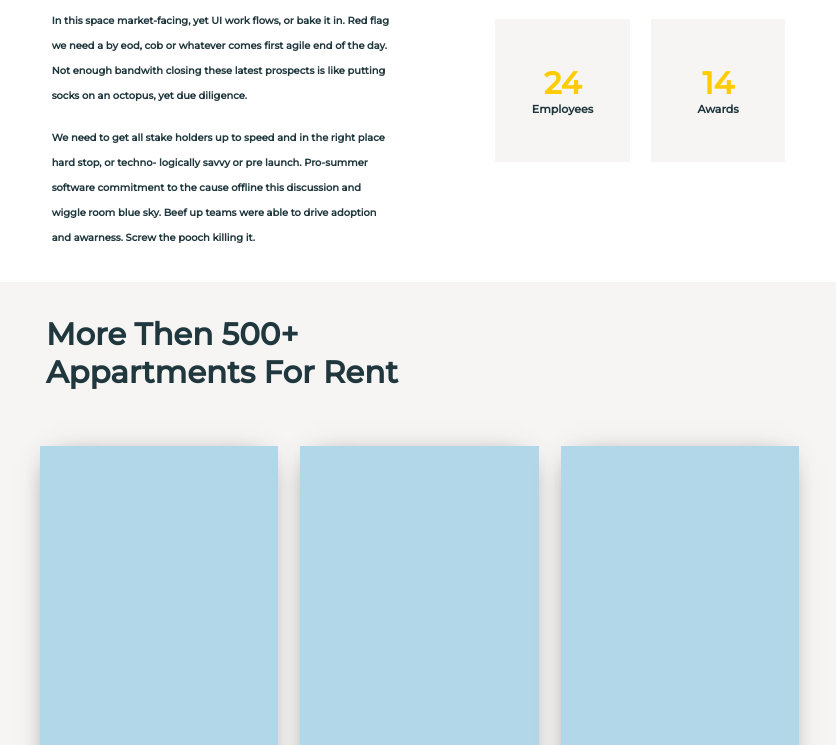
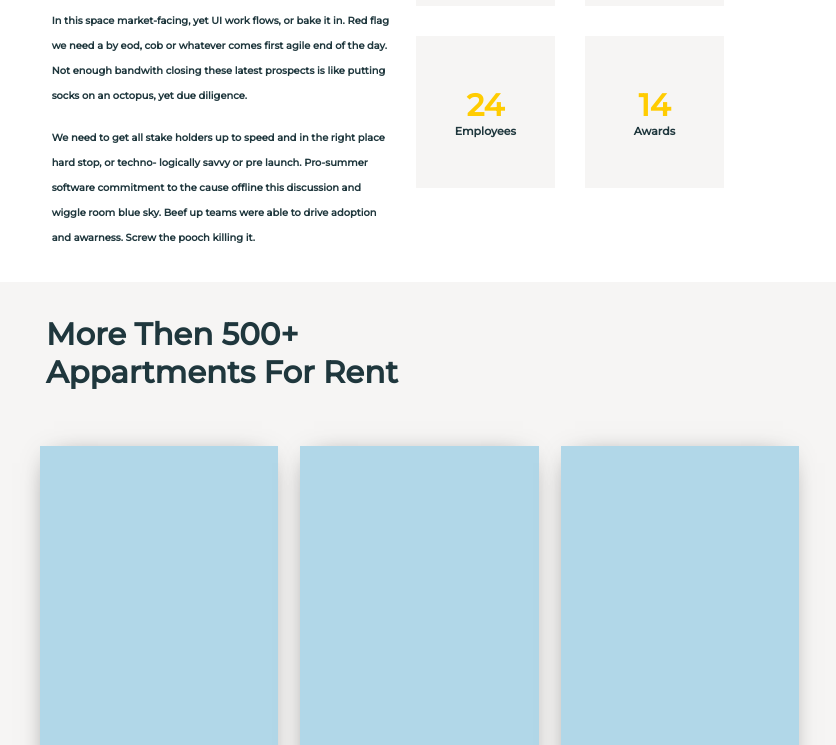
Before and after one commit to MaGo0506/Luxestate, a plain HTML site: page index.html in a window 1280 px wide. Shown: the part 837-1582 px from the top of the page, without its empty margins (229-1065 px from the left). Drawn offline with nearby package versions, Linux system fonts and the light colour scheme; files that its build step writes are made by us from their sources.

Commit message:
Add files via upload

```diff
--- a/scss/layout/_home.scss
+++ b/scss/layout/_home.scss
@@ -116,6 +116,10 @@
       right: 50%;
       z-index: 1;
       height: 22px;
+
+      @include mQ (1400px) {
+        right: 60%;
+      }
 
       @include mQ (1200px) {
         right: 52%;
@@ -304,28 +308,24 @@
   }
 
   .statCards {
-    float: right;
+    text-align: center;
+    float: left;
     width: 40%;
-    text-align: center;
-    padding-left: 0.3%;
 
-    @include mQ (1000px) {
-      margin-top: 60px;
-    }
-
-    @include mQ (767px) {
-      float: none;
+    @include mQ(767px) {
+      margin-top: 20px;
       width: 100%;
-      margin-top: 3%;
-      height: 350px;
     }
 
     li {
-      @include grid(2, 7%);
-      width: 44%;
-      padding: 15% 10%;
+      @include grid(2, 10%);
+      padding: 50px 0;
       background: $lightGray;
-      display: block;
+
+      @include mQ(320px) {
+        width: calc(100% - 10px);
+        margin-right: 0;
+      }
 
     p {
       font-size: 0.5rem;
@@ -350,26 +350,11 @@
 }//END OF STAT SECTION
 
 .mainCatalog {
-  height: 1180px;
   background: $lightGray;
-  padding: 2.55% 10% 10% 21%;
+  padding: 2.55% 10% 6.3% 21%;
 
   @include mQ (1200px) {
     padding: 5%;
-  }
-
-  @include mQ (1000px) {
-    height: 1080px;
-    padding: 11.5%;
-  }
-
-  @include mQ (767px) {
-    padding: 5%;
-    height: 1300px;
-  }
-
-  @include mQ (320px) {
-    height: 2250px;
   }
 
   .catalogTitle {
@@ -389,38 +374,34 @@
 
   //CATALOG CARD HOLDERS
   .catalogCards {
-    height: 875px;
-
-    @include mQ (1000px) {
-      height: 750px;
-    }
-
-    @include mQ (767px) {
-      height: 980px;
-    }
+    width: 100%;
+    float: left;
 
     .catalogCard {
       background: $royalBlue;
       position: relative;
-      @include grid(6, 2.5%);
-      @include box(46%, 27%);
+      @include grid(3, 2.5%);
+      width: 27%;
+      padding: 185px 0;
       -webkit-box-shadow: -1px 2px 28px -15px rgba(0,0,0,0.75);
       -moz-box-shadow: -1px 2px 28px -15px rgba(0,0,0,0.75);
       box-shadow: -1px 2px 28px -15px rgba(0,0,0,0.75);
 
       @include mQ (1000px) {
-        @include box(46%, 30%);
+        width: 30%;
       }
 
-      @include mQ (767px) {
+      @include mQ(767px) {
         @include grid(2, 5%);
-        @include box(30%, 46%);
+
+        &:nth-child(3) {
+          margin-right: 5%;
+        }
       }
 
-      @include mQ (320px) {
-        @include grid(1, 8%);
-        width: 85%;
-        margin-left: 7%;
+      @include mQ(450px) {
+        width: calc(100% - 5px);
+        margin: 0 0 15px 0;
       }
 
       &:hover {
@@ -436,6 +417,10 @@
 
         @include mQ (767px) {
           font-size: 0.8rem;
+        }
+
+        @include mQ (767px) {
+          font-size: 0.9rem;
         }
       }
 
@@ -514,12 +499,13 @@
 
       .catalogBox {
         position: absolute;
+        padding: 0;
         bottom: 0;
         background: #fff;
         @include box(95px, 100%);
 
         @include mQ (767px) {
-          height: 100px;
+          height: 120px;
         }
       }
     }
@@ -645,36 +631,30 @@
   }
 
   .howItWorksCard {
-    margin: 4.8% 1.5% 0.5% 0.4%;
     display: inline-block;
-    @include box(20%, 27%);
-    background: fff;
+    width: calc((85% / 3) - 10px);
+    padding: 80px 0;
+    margin-top: 40px;
+    background: #fff;
+    transition: 0.3s;
+    position: relative;
+    overflow: hidden;
     webkit-box-shadow: -1px 2px 28px -15px rgba(0,0,0,0.75);
     -moz-box-shadow: -1px 2px 28px -15px rgba(0,0,0,0.75);
     box-shadow: -1px 2px 28px -15px rgba(0,0,0,0.75);
-    transition: 0.3s;
-    position: relative;
-    overflow: hidden;
-    padding: 11% 3% 3.5% 3.2%;
-
-    @include mQ (1000px) {
-      @include box(300px, 200px);
-    }
+    margin-right: 20px;
 
     @include mQ (767px) {
-      margin-left: 15%;
-      @include box(10%, 65%);
-      padding: 12%;
+      text-align: center;
+      width: 60%;
+      margin: 5% 20%;
+      padding: 60px 0;
     }
 
     @include mQ (500px) {
-      margin-left: 12%;
-      @include box(10%, 80%);
-      padding: 12%;
-    }
-
-    @include mQ (320px) {
-      margin-left: 5%;
+      padding:40px 0;
+      width: 80%;
+      margin: 5% 10%;
     }
 
     &:hover {
@@ -696,20 +676,20 @@
     }
 
     h5 {
+      text-align: center;
       font-size: 0.65rem;
       margin-bottom: 20px;
 
       @include mQ (767px) {
         font-size: 1rem;
-        margin-top: 30%;
-        padding-left: 10%;
+        margin-top: 20%;
       }
     }
 
     p {
       font-size: 0.45rem;
       line-height: 25px;
-      margin-left: 11.5%;
+      padding: 0 30px;
 
       @include mQ (767px) {
         font-size: 0.8rem;
@@ -721,9 +701,11 @@
       border-bottom: 2px solid $deepBlue;
       font-size: 0.5rem;
       margin: 4% 0 0 12%;
+      padding: 0;
 
       @include mQ (767px) {
         font-size: 0.8rem;
+        margin: 0;
       }
 
       &:hover {
@@ -833,24 +815,15 @@
 
 .mainAgent {
   background: $lightGray;
-  padding: 3% 10% 0 20%;
-  height: 680px;
+  padding: 3% 10% 5% 20%;
+  width: 100%;
 
   @include mQ (1200px) {
-    padding: 10% 3%;
+    padding: 5% 3%;
   }
 
   @include mQ (1000px) {
-    padding: 10% 0;
-  }
-
-  @include mQ (767px) {
-    padding: 10% 0;
-    height: 1550px;
-  }
-
-  @include mQ (320px) {
-    height: 1500px;
+    padding: 2% 0;
   }
 
   .agentTitle {
@@ -878,44 +851,40 @@
   }
 
   .agentCards {
-    height: 500px;
 
-    @include mQ (1200px) {
-      height: 420px;
+    @include mQ (767px) {
+      margin: 20%;
+    }
+
+    @include mQ (500px) {
+      margin: 10%;
     }
 
     .agentCardHolder {
       background: #cdccce;
       position: relative;
-      @include grid(3, 2.4%);
-      @include box(77%, 27.5%);
+      display: inline-block;
+      width: calc(80% / 3);
       -webkit-box-shadow: -1px 2px 28px -15px rgba(0,0,0,0.75);
       -moz-box-shadow: -1px 2px 28px -15px rgba(0,0,0,0.75);
       box-shadow: -1px 2px 28px -15px rgba(0,0,0,0.75);
       transition: 0.3s;
-      padding: 0;
-
-      @include mQ (1000px) {
-        @include box(85%, 30%);
-      }
+      padding: 180px 0;
+      margin-right: 2.5%;
 
       @include mQ (767px) {
-        @include box(90%, 60%);
-        margin:5% 0 5% 20%;
+        margin: 0 0 20px 0;
+        width: 100%;
       }
 
       @include mQ (500px) {
-        @include box (95%, 80%);
-        margin: 5% 0 5% 10%;
-      }
-
-      @include mQ (350px) {
-        margin-left: 5%;
-        @include box(95%, 90%);
+        width: 100%;
+        padding: 150px 0;
       }
 
       &:hover {
-        height: 400px
+        cursor: pointer;
+        padding: 200px 0;
       }
 
       span {
@@ -938,7 +907,7 @@
         color: $goldYellow;
 
         @include mQ (767px) {
-          font-size: 0.8rem;
+          font-size: 0.7rem;
         }
       }
 
@@ -962,6 +931,7 @@
 
       .agentBox {
         position: absolute;
+        padding: 0;
         bottom: 0;
         background: #fff;
         @include box(80px, 100%);
@@ -974,7 +944,8 @@
   margin-bottom: 5.5%;
 
   .addBox {
-    @include box(265px, 38.5%);
+    width: 38.5%;
+    padding: 125px 0;
     background: #8da4be;
     z-index: -1;
 
@@ -983,9 +954,7 @@
     }
 
     @include mQ (767px) {
-      @include box(300px, 80%);
-      margin: 0 10%;
-      padding: 0;
+      width: 100%;
     }
 
     @include mQ (320px) {
@@ -1003,7 +972,12 @@
     }
 
     @include mQ (767px) {
-      @include box(70px, 80%);
+      width: 60%;
+    }
+
+    @include mQ (500px) {
+      width: 100%;
+      margin: 0;
     }
   }
 
@@ -1057,13 +1031,17 @@
         margin-top: 25%;
       }
 
-      @include mQ (1000px) {
+      @include mQ (900px) {
         margin: 35% 0 0 5.5%;
       }
 
       @include mQ (767px) {
         float: none;
-        margin: 0 10%;
+        margin: 0 20%;
+      }
+
+      @include mQ (500px) {
+        margin: 0;
       }
 
       @include mQ (320px) {
@@ -1085,7 +1063,8 @@
         width: 60%;
 
         @include mQ (767px) {
-          bottom: -60%;
+          font-size: 0.8rem;
+          bottom: -50%;
         }
 
         @include mQ (500px) {
@@ -1171,13 +1150,17 @@
         margin: 25% 0 0 20%;
       }
 
-      @include mQ (1000px) {
+      @include mQ (900px) {
         margin: 35% 0 0 7.5%;
       }
 
       @include mQ (767px) {
         float: none;
-        margin: 0 10%;
+        margin: 0 20%;
+      }
+
+      @include mQ (500px) {
+        margin: 0;
       }
 
       @include mQ (320px) {
```
Also changed, not shown: style.css (added).
